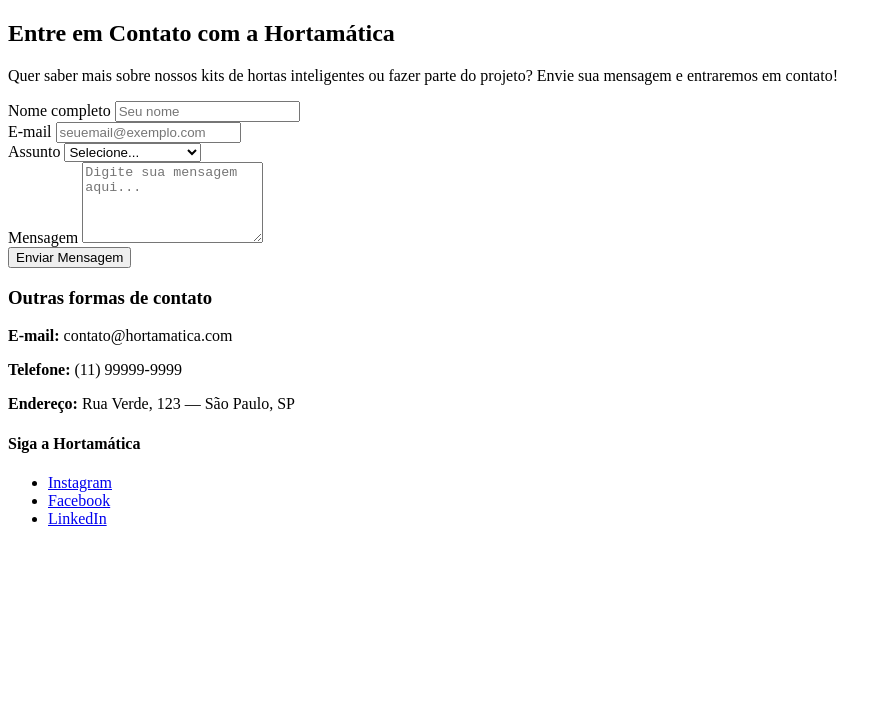
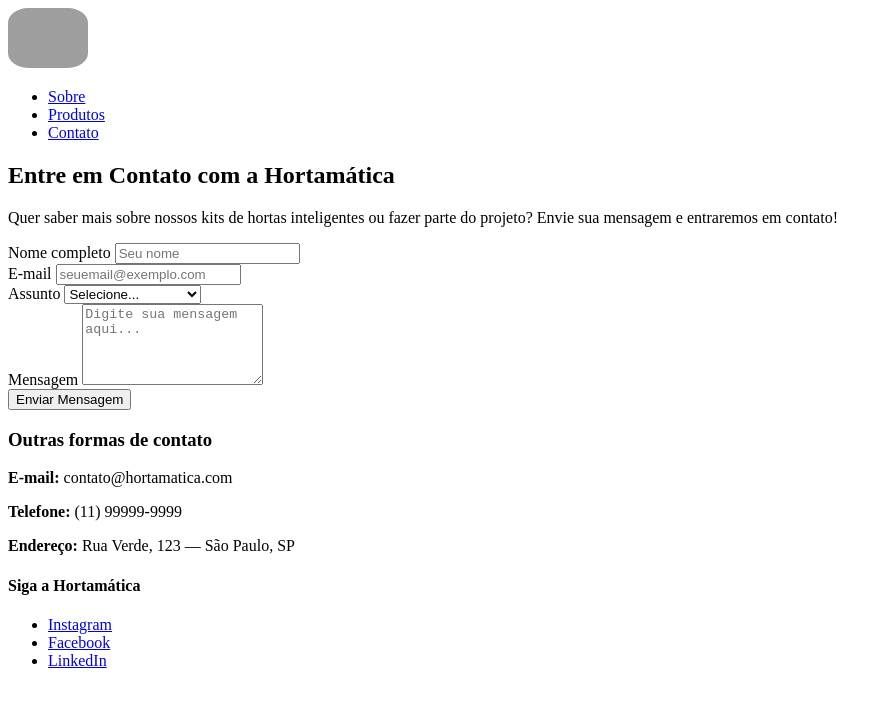
Before and after one commit to christianfernandesprofissional/Hortamatica, a plain HTML site: page contato.html in a window 1280 px wide. Shown: the whole page, without its empty margins (0-892 px from the left). Drawn offline with Linux system fonts and the light colour scheme; grey boxes are pictures that could not be loaded.

Commit message:
feat: Adicionado header/css para padronização de logo

```diff
--- a/assets/css/styles.css
+++ b/assets/css/styles.css
@@ -0,0 +1,5 @@
+#logo-header {
+    height: 60px;
+    margin-right: 20px;
+    border-radius: 25%;
+}
--- a/contato.html
+++ b/contato.html
@@ -5,9 +5,22 @@
     <meta charset="UTF-8">
     <meta name="viewport" content="width=device-width, initial-scale=1.0">
     <title>Contato</title>
+    <link rel="stylesheet" href="./assets/css/styles.css">
 </head>
 
 <body>
+
+    <header>
+        <img id="logo-header" src="./assets/images/Logo.png" alt="Logo Hortomática">
+        <nav>
+            <ul>
+                <li><a href="sobre.html">Sobre</a></li>
+                <li><a href="produtos.html">Produtos</a></li>
+                <li><a href="contato.html">Contato</a></li>
+            </ul>
+    </header>
+
+    <main>
     <section class="contato">
         <h2>Entre em Contato com a Hortamática</h2>
         <p>Quer saber mais sobre nossos kits de hortas inteligentes ou fazer parte do projeto? Envie sua mensagem e
@@ -58,6 +71,7 @@
             </ul>
         </div>
     </section>
+    </main>
 </body>
 
 </html>
```
Also changed, not shown: produtos.html (+8 -1 lines), sobre.html (+10 -1 lines).
